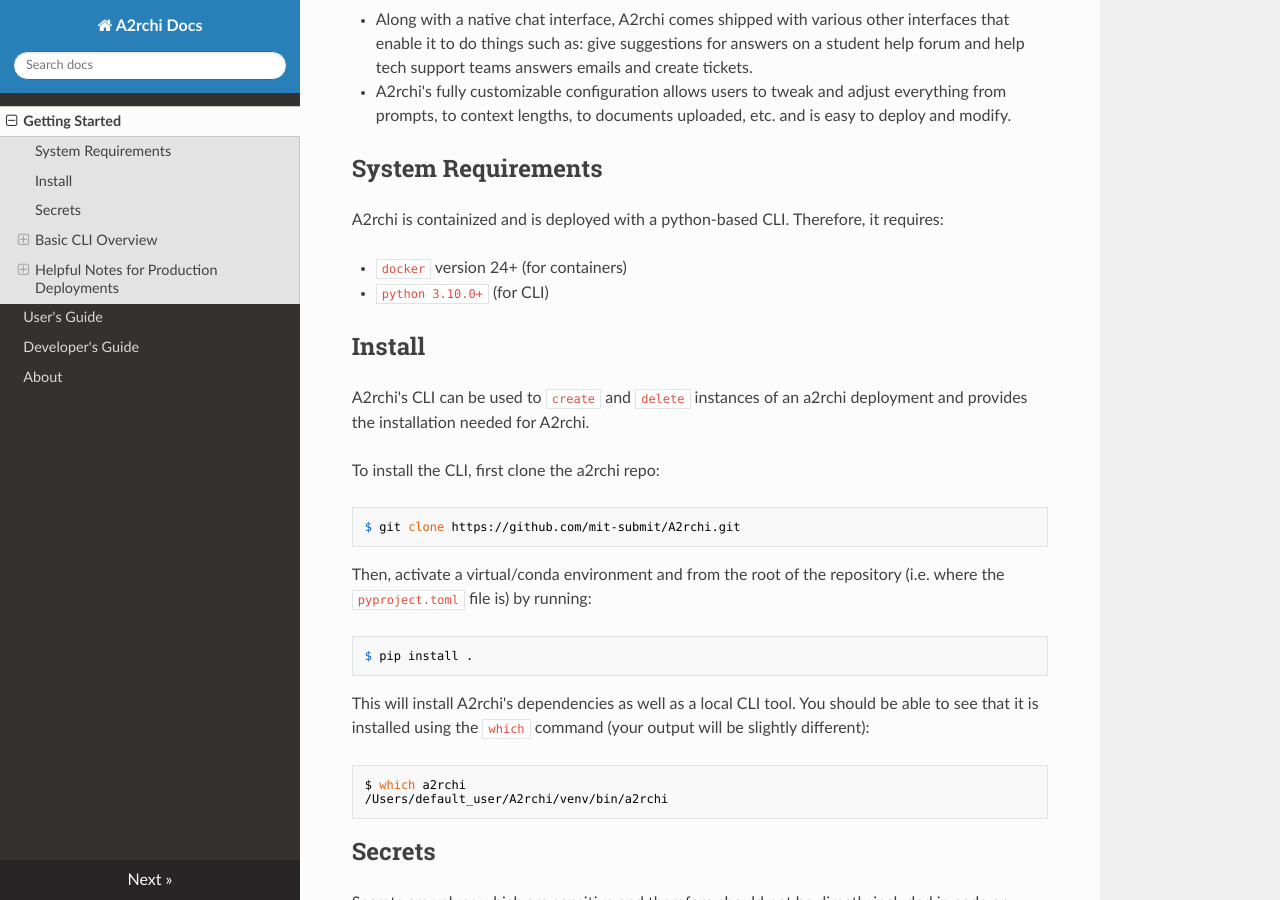
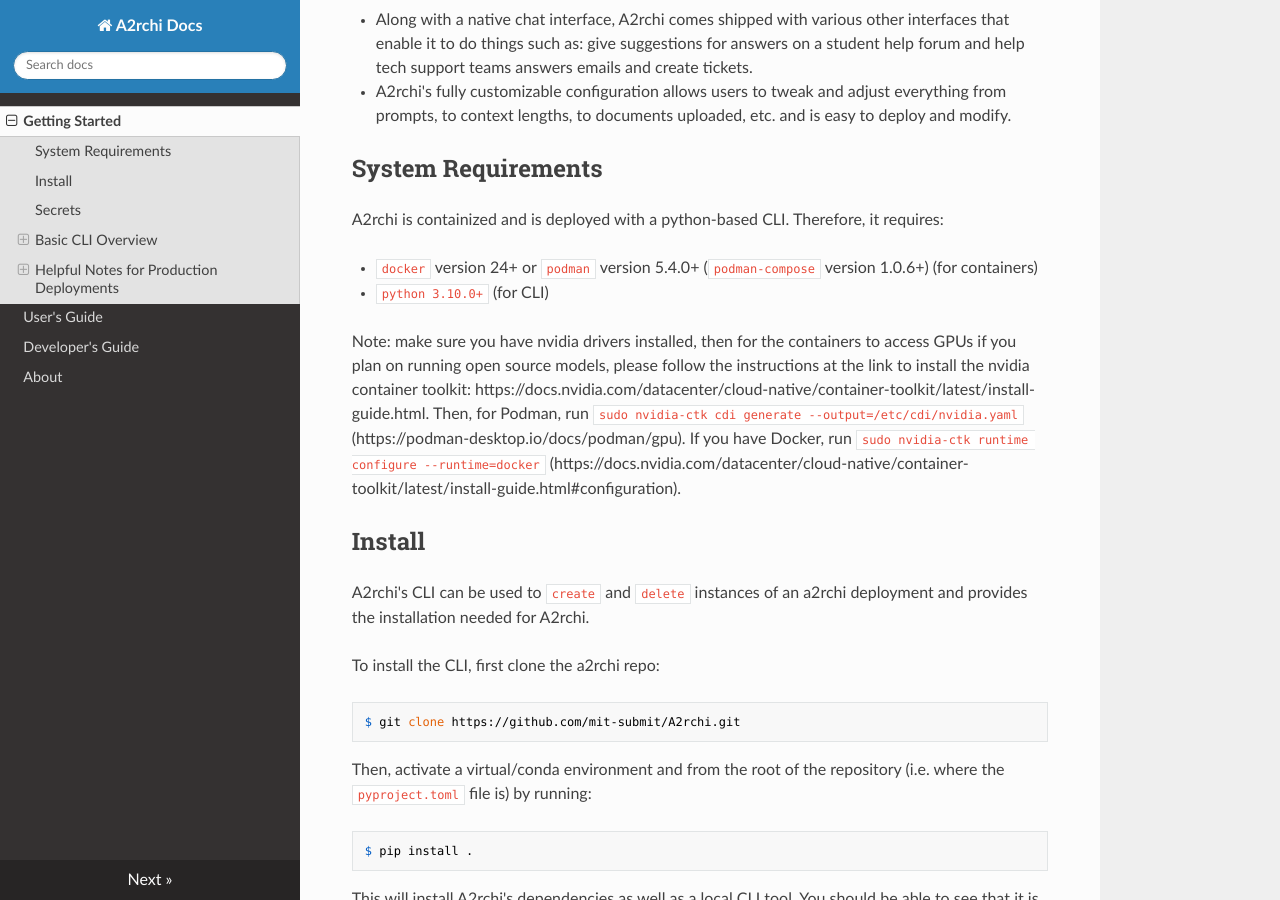
Before and after one commit to mit-submit/A2rchi, an MkDocs documentation site: the page built from docs/docs/index.md, in a window 1280 px wide and 900 px high, scrolled down 320 px. Built offline with MkDocs 1.6.1, drawn with Linux system fonts in a browser that asks for light colours; nearby versions of some CDN libraries.

Commit message:
add podman and gpu info to system reqs in docs

```diff
--- a/docs/docs/index.md
+++ b/docs/docs/index.md
@@ -12,9 +12,10 @@
 
 A2rchi is containized and is deployed with a python-based CLI. Therefore, it requires:
 
-- `docker` version 24+ (for containers)
+- `docker` version 24+ or `podman` version 5.4.0+ (`podman-compose` version 1.0.6+) (for containers)
+- `python 3.10.0+` (for CLI)
 
-- `python 3.10.0+` (for CLI)
+Note: make sure you have nvidia drivers installed, then for the containers to access GPUs if you plan on running open source models, please follow the instructions at the link to install the nvidia container toolkit: https://docs.nvidia.com/datacenter/cloud-native/container-toolkit/latest/install-guide.html. Then, for Podman, run `sudo nvidia-ctk cdi generate --output=/etc/cdi/nvidia.yaml` (https://podman-desktop.io/docs/podman/gpu). If you have Docker, run `sudo nvidia-ctk runtime configure --runtime=docker` (https://docs.nvidia.com/datacenter/cloud-native/container-toolkit/latest/install-guide.html#configuration).
 
 ## Install
 
```
